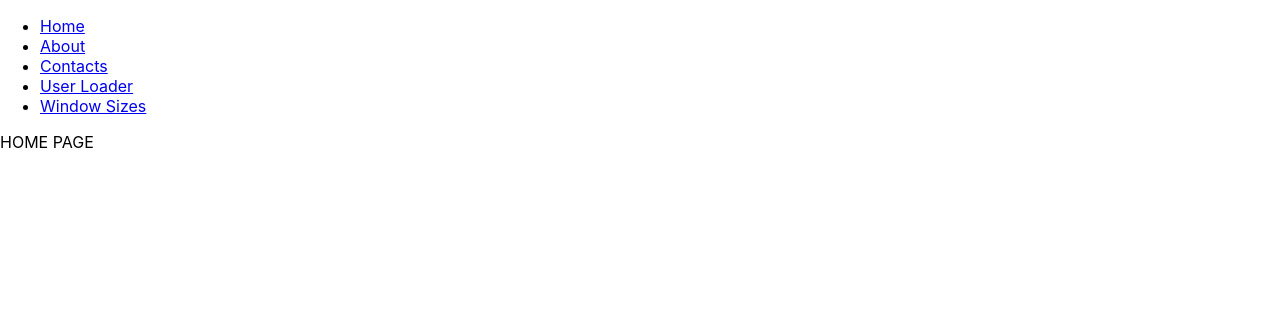
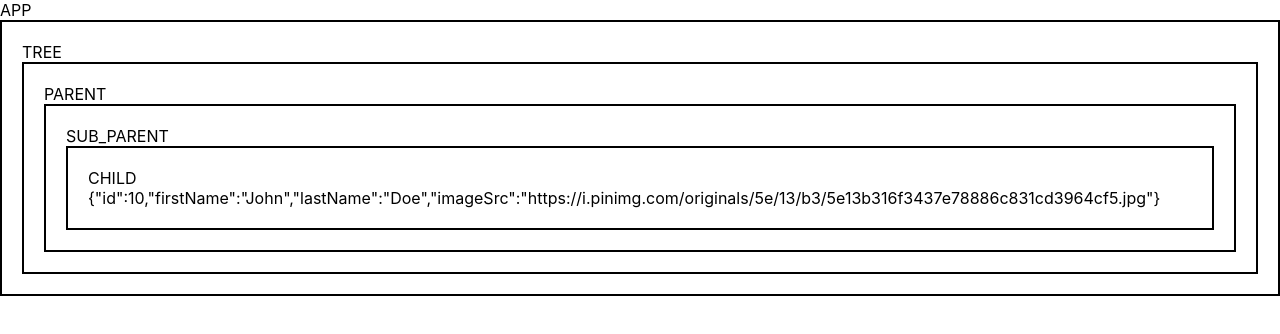
Before and after one commit to fccourses/fd-react-app, a React (Create React App) app: page / in a window 1280 px wide. Shown: the top 334 px of the page. Built offline with nearby package versions, Linux system fonts and the light colour scheme.

Commit message:
Add UserContext

```diff
--- a/src/App.js
+++ b/src/App.js
@@ -1,108 +1,39 @@
-import React from 'react';
+import React, { Component } from 'react';
 import { BrowserRouter, Switch, Route, Link } from 'react-router-dom';
-import CounterPage from './pages/Counter';
-// import ImageWrapper from './components/ImageWrapper';
-// import NamedList from './components/NamedList';
-// import SignInForm from './components/SignInForm';
-// import AlohaDashboard from './components/AlohaDashboard';
-// import Aloha from './components/Aloha';
-// import UserList from './components/UserList';
-// import UserCard from './components/UserList/UserCard';
-// import Counter from './components/Counter';
-// import Calendar from './components/Calendar';
-// import UsersList from './components/UserList';
-// import PhonesList from './components/PhoneList';
-import WindowSizes from './components/WindowSizes';
-import DataProvider from './components/DataProvider';
-import MouseWithCat from './components/MouseWithCat';
-import MouseTrackerRenderProp from './components/MouseTrackerRenderProp';
+import Tree from './components/Tree';
+import { UserContext } from './contexts';
 
-const App = props => {
-  return (
-    <BrowserRouter>
-      <nav>
-        <ul>
-          <li>
-            <Link to='/'>Home</Link>
-          </li>
-          <li>
-            <Link to='/about'>About</Link>
-          </li>
-          <li>
-            <Link to='/contacts'>Contacts</Link>
-          </li>
-          <li>
-            <Link to='/users-loader'>User Loader</Link>
-          </li>
-          <li>
-            <Link to='/window'>Window Sizes</Link>
-          </li>
-        </ul>
-      </nav>
+/*
+  1. Создание контекста - createContext()
+  2. Предоставление даных контекста - Provider
+  3. Чтение данных из контекста - Consumer
+*/
 
-      <Switch>
-        <Route exact path='/' component={Home} />
-        <Route path='/contacts' component={Contacts} />
-        <Route path='/users-loader'>
+class App extends Component {
+  constructor (props) {
+    super(props);
+    this.state = {
+      user: {
+        id: 10,
+        firstName: 'John',
+        lastName: 'Doe',
+        imageSrc:
+          'https://i.pinimg.com/originals/5e/13/b3/5e13b316f3437e78886c831cd3964cf5.jpg',
+      },
+    };
+  }
 
+  render () {
+    const { user } = this.state;
 
-
-          <DataProvider url={'/users.json'}>
-            {({users}) => <UserList users={users} />}
-          </DataProvider>
-
-
-          <DataProvider
-            url={'/phones.json'}
-            children={state => {
-              return (
-                <ol>
-                  {state.data.map(phone => (
-                    <li key={phone.id}>
-                      {phone.name} {phone.price}
-                    </li>
-                  ))}
-                </ol>
-              );
-            }}
-          />
-        </Route>
-
-        <Route path='/about' component={About} />
-        <Route path='/window' component={WindowSizes} />
-        <Route path='/count' component={CounterPage} />
-        {/* <Route path='/mouse' component={MouseWithCat} /> */}
-        <Route path='/mouse-render'>
-          <MouseTrackerRenderProp>
-            {coordinates => (
-              <div style={{ height: '100vh', border: '5px solid red' }}>
-                <MouseWithCat {...coordinates} />
-              </div>
-            )}
-          </MouseTrackerRenderProp>
-        </Route>
-
-        <Route path='/mouse-coordinates'>
-          <MouseTrackerRenderProp>
-            {coordinates => (
-              <div style={{ height: '100vh', border: '5px solid red' }}>
-                <h1>
-                  coordinates: {coordinates.x}-{coordinates.y}
-                </h1>
-              </div>
-            )}
-          </MouseTrackerRenderProp>
-        </Route>
-
-        <Route path='*' component={NotFound} />
-      </Switch>
-    </BrowserRouter>
-  );
-};
-
-const NotFound = () => <div>404: page not found</div>;
-const Home = () => <div>HOME PAGE</div>;
-const Contacts = () => <div>Contacts PAGE</div>;
-const About = props => <div>About PAGE</div>;
-
+    return (
+      <UserContext.Provider value={user}>
+        <div>
+          APP
+          <Tree />
+        </div>
+      </UserContext.Provider>
+    );
+  }
+}
 export default App;
--- /dev/null
+++ b/src/components/Tree/Child/index.jsx
@@ -0,0 +1,22 @@
+import React from 'react';
+import { UserContext } from '../../../contexts';
+
+const Child = props => {
+  const styles = {
+    border: '2px solid',
+    padding: '20px',
+  };
+
+  return (
+    <UserContext.Consumer>
+      {user => (
+        <div style={styles}>
+          <div>CHILD</div>
+          {JSON.stringify(user)}
+        </div>
+      )}
+    </UserContext.Consumer>
+  );
+};
+
+export default Child;
--- /dev/null
+++ b/src/components/Tree/Parent/index.jsx
@@ -0,0 +1,17 @@
+import React from 'react';
+import SubParent from '../SubParent';
+
+const Parent = props => {
+  const styles = {
+    border: '2px solid',
+    padding: '20px',
+  };
+  return (
+    <div style={styles}>
+      <div>PARENT</div>
+      <SubParent  />
+    </div>
+  );
+};
+
+export default Parent;
--- /dev/null
+++ b/src/components/Tree/SubParent/index.jsx
@@ -0,0 +1,17 @@
+import React from 'react';
+import Child from '../Child';
+
+const SubParent = props => {
+  const styles = {
+    border: '2px solid',
+    padding: '20px',
+  };
+  return (
+    <div style={styles}>
+      <div>SUB_PARENT</div>
+      <Child  />
+    </div>
+  );
+};
+
+export default SubParent;
--- /dev/null
+++ b/src/components/Tree/index.jsx
@@ -0,0 +1,17 @@
+import React from 'react';
+import Parent from './Parent';
+
+const Tree = props => {
+  const styles = {
+    border: '2px solid',
+    padding: '20px',
+  };
+  return (
+    <div style={styles}>
+      <div>TREE</div>
+      <Parent />
+    </div>
+  );
+};
+
+export default Tree;
--- /dev/null
+++ b/src/contexts/index.js
@@ -0,0 +1,3 @@
+import { createContext } from 'react';
+
+export const UserContext = createContext();
```
